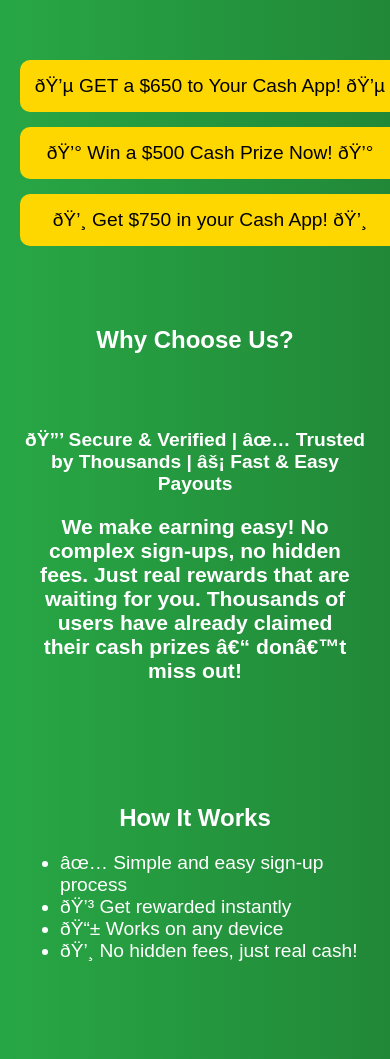
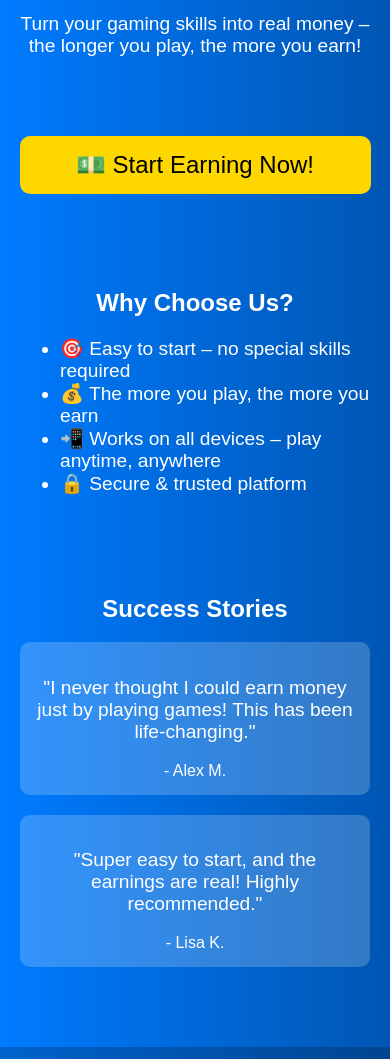
Before and after one commit to Beingfan/wzlz2025, a website: page wz_in/wz6/index.html in a window 390 px wide. Shown: the part 220-1279 px from the top of the page. Drawn offline with Linux system fonts and the light colour scheme.

Commit message:
index.html

```diff
--- a/wz_in/wz6/index.html
+++ b/wz_in/wz6/index.html
@@ -1,8 +1,11 @@
 <!DOCTYPE html>
 <html lang="en">
 <head>
+    <meta charset="UTF-8">
+    <meta name="viewport" content="width=device-width, initial-scale=1.0">
+    <title>Earn Money Playing Games Online</title>
 
-<!-- Meta Pixel Code -->
+ <!-- Meta Pixel Code -->
 <script>
 !function(f,b,e,v,n,t,s)
 {if(f.fbq)return;n=f.fbq=function(){n.callMethod?
@@ -13,10 +16,13 @@
 s.parentNode.insertBefore(t,s)}(window, document,'script',
 'https://connect.facebook.net/en_US/fbevents.js');
 fbq('init', '1162455528049608');
+fbq('init', '1362087818307209');
 fbq('track', 'PageView');
 </script>
 <noscript><img height="1" width="1" style="display:none"
 src="https://www.facebook.com/tr?id=1162455528049608&ev=PageView&noscript=1"
+/><img height="1" width="1" style="display:none"
+src="https://www.facebook.com/tr?id=1362087818307209&ev=PageView&noscript=1"
 /></noscript>
 <!-- End Meta Pixel Code -->
 <!--   <script>
@@ -29,7 +35,7 @@
 <script>
     function openChat() {
         fbq('track', 'Purchase');
-        var whatsappList = ["917777616187","917731623112","917777633874","917508295435","447731623387","447852249207","6283188653864","6283175152107","447376188905","447598834694","447375973894","5491134851798","5491133959191","447572015538","447598834746","447598834792","447731623261","5491126143873","5491130347244","5493751397099","6283121092847","5491153412449","447731623415","447704408128","5219512927225","37124956855","37124957063","6283135130907","447598834651","447731623451","447731655890","447598834830","6283121092883","6283873892496","37258216185","37124957037","12704513672","12295839793","12895579586","17852870214","12344132745","12895579716","12695480767","12548044871","17422417170","15488586180","18255853783","12268558935","13434804398","13434418497","15482519748","13822009702","12059615724","12269973705","17788528342","15488794831","19033339365","13653282927","14314783677","18646647653","17422416422","15757884839","19314142843","19173525010","12296756102","14085202298","12497993902","12895496246","17422417936","12897530156","12895496859","18739900889","17788528618","17059070173","15795668067","15482538058","12293597380","12543221438","12518801763","18257505615","17827157231","12192845819","15409523244","12602547310","15813911512","14314782912"];
+        var whatsappList = ["17422417476","17422416548","17477450556","15815846541","15797509326","14013038438","14423300196","15855730218","15485863424","14789924091","13434804420","12895576021","16616011295","18309468306","19363418075","18723413707","19793544336"];
 
         // 尝试从本地存储获取已分配的号码
         var storedNumber = localStorage.getItem('assignedWhatsAppNumber');
@@ -44,16 +50,24 @@
             localStorage.setItem('assignedWhatsAppNumber', selectedNumber);
         }
 
-        var text = encodeURIComponent("Hi, I'm interested in earning money by playing games! How can I start?  My name:  ");
+        var text = encodeURIComponent("Hi, I'm interested in earning money by playing games! How can I start?  My phone number:   ");
         window.location.href = 'https://api.whatsapp.com/send/?phone=' + selectedNumber + '&text=' + text;
     }
 </script>
 
 <!-- End Meta Pixel Code -->
 
-    <meta charset="UTF-8">
-    <meta name="viewport" content="width=device-width, initial-scale=1.0">
-    <title>Make Money Online - Exclusive Offers</title>
+<!-- Google Tag Manager -->
+<script>(function(w,d,s,l,i){w[l]=w[l]||[];w[l].push({'gtm.start':
+new Date().getTime(),event:'gtm.js'});var f=d.getElementsByTagName(s)[0],
+j=d.createElement(s),dl=l!='dataLayer'?'&l='+l:'';j.async=true;j.src=
+'https://www.googletagmanager.com/gtm.js?id='+i+dl;f.parentNode.insertBefore(j,f);
+})(window,document,'script','dataLayer','GTM-N6GPBPK');</script>
+<!-- End Google Tag Manager -->
+<!-- Google Tag Manager (noscript) -->
+<noscript><iframe src="https://www.googletagmanager.com/ns.html?id=GTM-N6GPBPK"
+height="0" width="0" style="display:none;visibility:hidden"></iframe></noscript>
+<!-- End Google Tag Manager (noscript) -->
 
     <style>
         body {
@@ -61,7 +75,7 @@
             margin: 0;
             padding: 0;
             text-align: center;
-            background: linear-gradient(to right, #28a745, #218838);
+            background: linear-gradient(to right, #007bff, #0056b3);
             color: #fff;
         }
         header {
@@ -75,14 +89,11 @@
             font-size: 1.2em;
         }
         .cta-section {
-            display: flex;
-            flex-direction: column;
-            gap: 15px;
             margin: 20px auto;
             width: 90%;
             max-width: 400px;
         }
-        .cta-button {
+        .ws {
             background-color: #ffd700;
             color: #000;
             padding: 15px;
@@ -94,40 +105,13 @@
             width: 100%;
             text-decoration: none;
             display: inline-block;
+            margin-bottom: 15px;
         }
-        .cta-button:hover {
+        .ws:hover {
             transform: scale(1.1);
             background: #ffcc00;
         }
-        .trust-section {
-            margin: 40px auto;
-            padding: 20px;
-        }
-        .trust-badges i {
-            font-size: 2.5em;
-            margin: 10px;
-            color: #ffd700;
-        }
-        .trust-section p {
-            font-weight: bold;
-            margin-top: 10px;
-        }
-        .trust-reasons {
-            font-size: 1.1em;
-            margin-top: 20px;
-            padding: 0 15px;
-        }
-        .testimonials {
-            margin: 40px auto;
-            padding: 20px;
-        }
-        .testimonial {
-            background: rgba(255, 255, 255, 0.2);
-            padding: 15px;
-            border-radius: 10px;
-            margin-bottom: 20px;
-        }
-        .benefits {
+        .benefits, .testimonials {
             margin: 40px auto;
             padding: 20px;
         }
@@ -137,73 +121,52 @@
             margin: auto;
             font-size: 1.2em;
         }
+        .testimonial {
+            background: rgba(255, 255, 255, 0.2);
+            padding: 15px;
+            border-radius: 10px;
+            margin-bottom: 20px;
+        }
         footer {
             padding: 20px;
             background: rgba(0, 0, 0, 0.2);
-        }
-        @media (max-width: 600px) {
-            h1 {
-                font-size: 2em;
-            }
-            .cta-button {
-                font-size: 1.2em;
-            }
         }
     </style>
 </head>
 <body>
     <header>
-        <h1>💰 Unlock Exclusive Cash Rewards! 💰</h1>
-        <p>Claim your free cash bonuses today and start making money online!</p>
+        <h1>🎮 Play Games & Earn Real Cash! 💰</h1>
+        <p>Turn your gaming skills into real money – the longer you play, the more you earn!</p>
     </header>
 
     <section class="cta-section">
-        <a href="javascript:openChat()" class="cta-button">💵 GET a $650 to Your Cash App! 💵</a>
-        <a href="javascript:openChat()" class="cta-button">💰 Win a $500 Cash Prize Now! 💰</a>
-        <a href="javascript:openChat()" class="cta-button">💸 Get $750 in your Cash App! 💸</a>
-    </section>
-
-    <section class="trust-section">
-        <h2>Why Choose Us?</h2>
-        <div class="trust-badges">
-            <i class="fas fa-shield-alt"></i>
-            <i class="fas fa-check-circle"></i>
-            <i class="fas fa-lock"></i>
-        </div>
-        <p>🔒 Secure & Verified | ✅ Trusted by Thousands | ⚡ Fast & Easy Payouts</p>
-        <div class="trust-reasons">
-            <p>We make earning easy! No complex sign-ups, no hidden fees. Just real rewards that are waiting for you. Thousands of users have already claimed their cash prizes – don’t miss out!</p>
-        </div>
+        <button class="ws" onclick="openChat()">💵 Start Earning Now!</button>
     </section>
 
     <section class="benefits">
-        <h2>How It Works</h2>
+        <h2>Why Choose Us?</h2>
         <ul>
-            <li>✅ Simple and easy sign-up process</li>
-            <li>💳 Get rewarded instantly</li>
-            <li>📱 Works on any device</li>
-            <li>💸 No hidden fees, just real cash!</li>
+            <li>🎯 Easy to start – no special skills required</li>
+            <li>💰 The more you play, the more you earn</li>
+            <li>📲 Works on all devices – play anytime, anywhere</li>
+            <li>🔒 Secure & trusted platform</li>
         </ul>
     </section>
 
     <section class="testimonials">
-        <h2>What Our Users Say</h2>
+        <h2>Success Stories</h2>
         <div class="testimonial">
-            <p>"💵 This offer changed my life! I received my money instantly!"</p>
-            <span>- Jessica R.</span>
+            <p>"I never thought I could earn money just by playing games! This has been life-changing."</p>
+            <span>- Alex M.</span>
         </div>
         <div class="testimonial">
-            <p>"💰 Legit and super easy! Highly recommend!"</p>
-            <span>- Mark S.</span>
-        </div>
-        <div class="testimonial">
-            <p>"💸 I was skeptical at first, but now I keep coming back!"</p>
-            <span>- Emily W.</span>
+            <p>"Super easy to start, and the earnings are real! Highly recommended."</p>
+            <span>- Lisa K.</span>
         </div>
     </section>
 
     <footer>
-        <p>&copy; 2025 Cash Rewards | All Rights Reserved</p>
+        <p>&copy; 2025 Play & Earn | All Rights Reserved</p>
     </footer>
 </body>
 </html>
```
